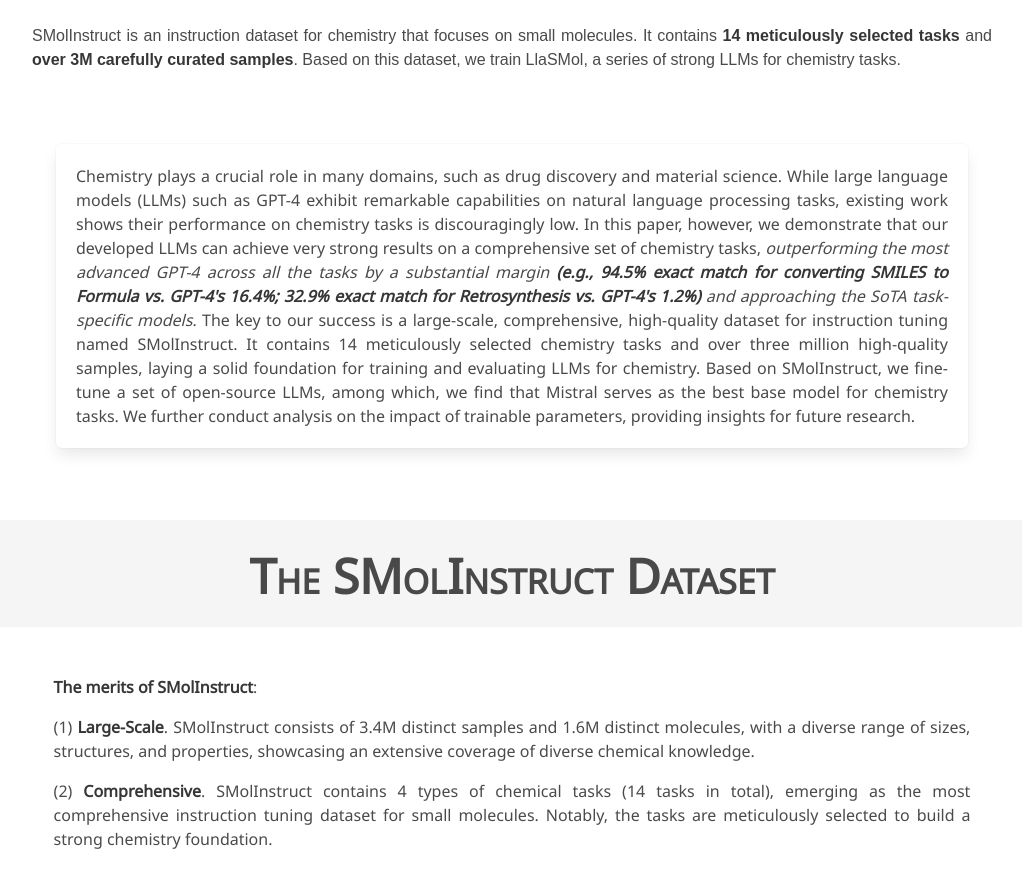
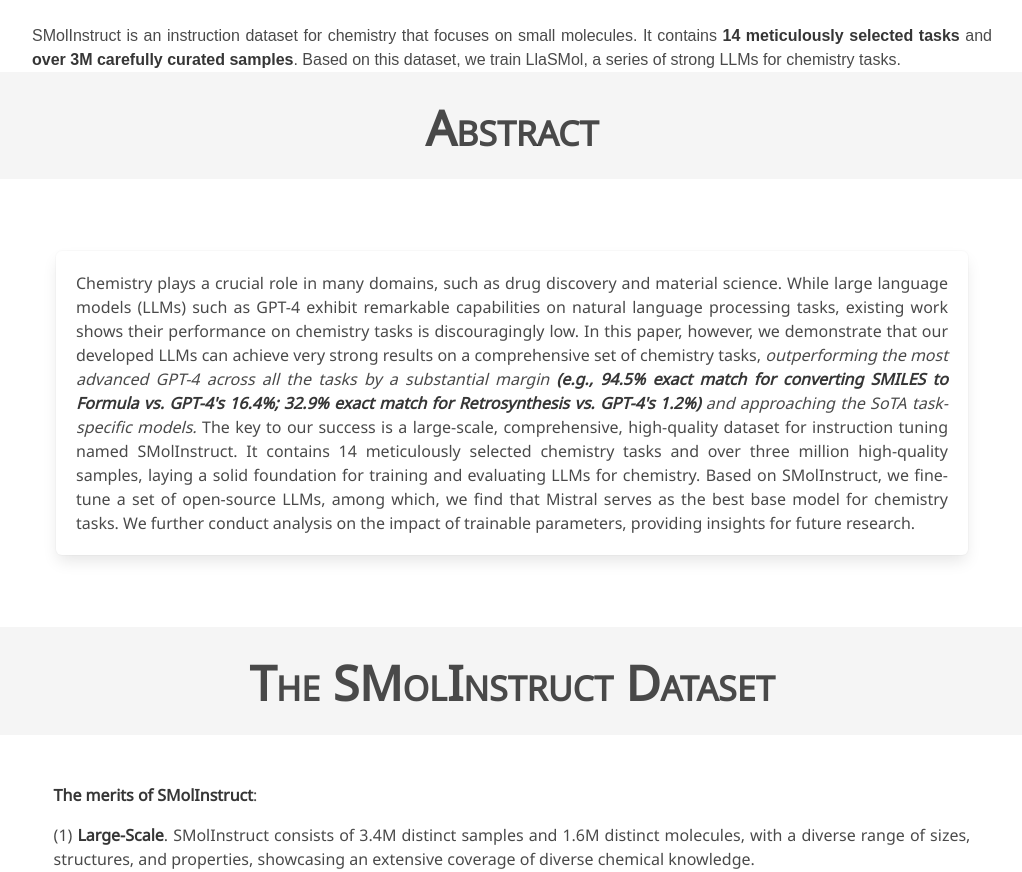
Before and after one commit to OSU-NLP-Group/LLM4Chem, a plain HTML site: page index.html in a window 1280 px wide. Shown: the part 1219-2091 px from the top of the page, without its empty margins (128-1150 px from the left). Drawn offline with nearby package versions, Linux system fonts and the light colour scheme; a script that the page names is missing; some icons are missing; a web font is replaced by a local one.

Commit message:
add abstract title

```diff
--- a/index.html
+++ b/index.html
@@ -248,6 +248,15 @@
           Based on this dataset, we train LlaSMol, a series of strong LLMs for chemistry tasks.
         </p>
       </div>
+    </div>
+  </section>
+
+<section class="hero is-light is-small">
+    <div class="hero-body has-text-centered">
+      <h1 class="title is-1 mmmu">
+        <!-- <img src="/static/images/llasmol.svg" style="width:1em;vertical-align: middle" alt="Logo" /> -->
+        <span class="mmmu" style="vertical-align: middle">Abstract</span>
+      </h1>
     </div>
   </section>
 
```
